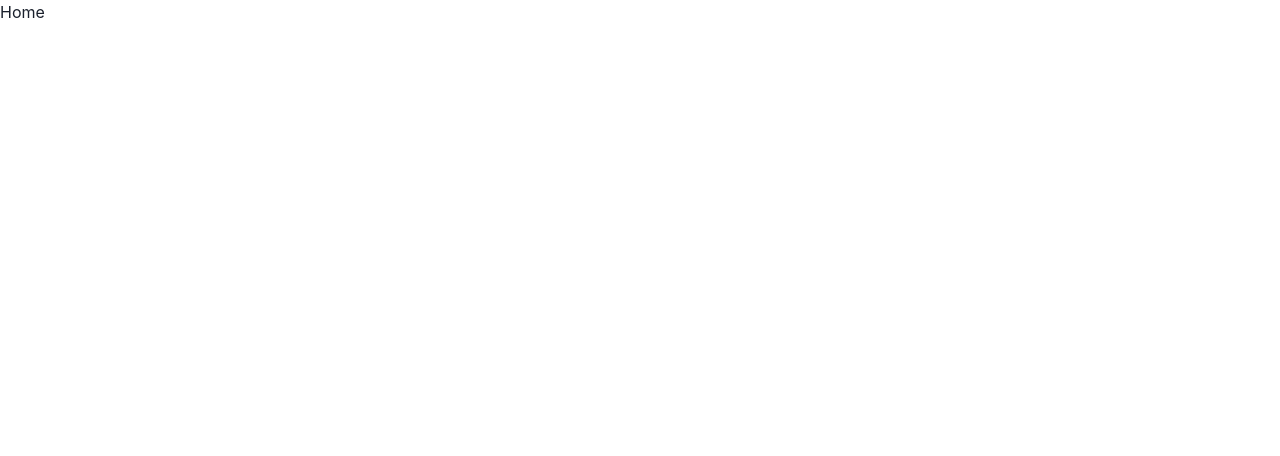
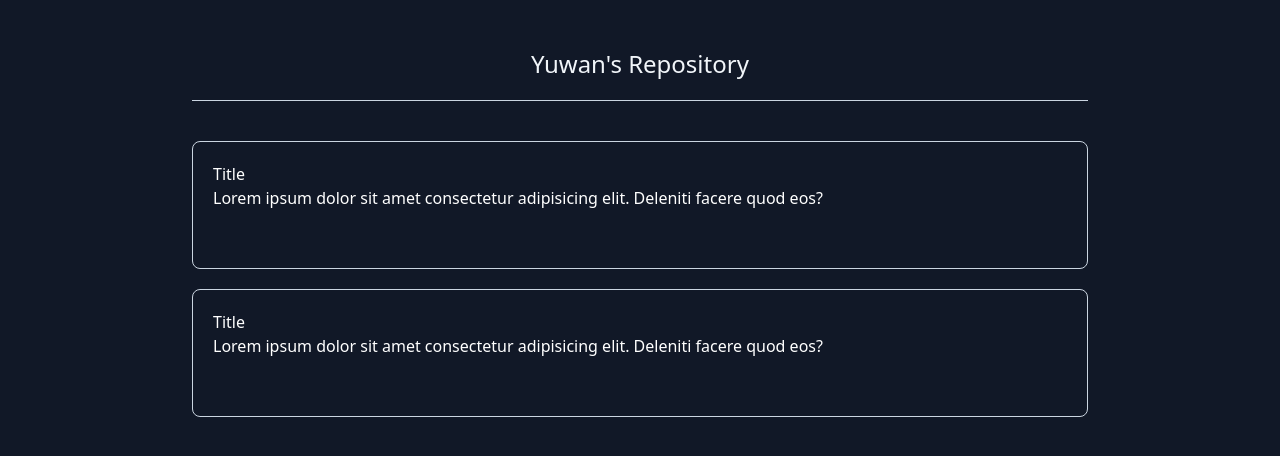
Before and after one commit to yuwansamega/github-dash-web-applications, a Next.js app: page / in a window 1280 px wide. Shown: the top 456 px of the page. Built offline with nearby package versions, Linux system fonts and the light colour scheme.

Commit message:
ui setup

```diff
--- a/pages/_app.js
+++ b/pages/_app.js
@@ -1,13 +1,13 @@
 import '../styles/globals.css';
-import { ChakraProvider, CSSReset } from '@chakra-ui/react';
+
 
 function MyApp({ Component, pageProps }) {
 
   return (
-    <ChakraProvider>
-      <CSSReset />
+
+
       <Component {...pageProps} />
-    </ChakraProvider>
+
     )
 }
 
--- a/pages/index.js
+++ b/pages/index.js
@@ -9,7 +9,27 @@ const Home = () => {
           Repository List
         </title>
       </Head>
-      <div>Home</div>
+
+      <div className='h-screen w-full flex justify-center bg-gray-900' >
+        <div className='flex flex-col w-[70%] items-center'>
+          <div className='text-slate-100 text-2xl font-medium mt-12'>
+            <h1>Yuwan's Repository</h1>
+          </div>
+          <div className='w-full border-b border-slate-300 mt-5'></div>
+          <div className='flex gap-y-5 flex-col items-center w-full mt-10'>
+            <div className='p-5 text-white w-full h-32 border border-slate-300 rounded-lg tex-white'>
+              <h1>Title</h1>
+              <p>Lorem ipsum dolor sit amet consectetur adipisicing elit. Deleniti facere quod eos?</p>
+            </div>
+            <div className='p-5 text-white w-full h-32 border border-slate-300 rounded-lg tex-white'>
+              <h1>Title</h1>
+              <p>Lorem ipsum dolor sit amet consectetur adipisicing elit. Deleniti facere quod eos?</p>
+            </div>
+          </div>
+        </div>
+      </div>
+
+
     </>
   )
 }
--- /dev/null
+++ b/postcss.config.js
@@ -0,0 +1,6 @@
+module.exports = {
+  plugins: {
+    tailwindcss: {},
+    autoprefixer: {},
+  },
+}
--- a/styles/globals.css
+++ b/styles/globals.css
@@ -1,16 +1,3 @@
-html,
-body {
-  padding: 0;
-  margin: 0;
-  font-family: -apple-system, BlinkMacSystemFont, Segoe UI, Roboto, Oxygen,
-    Ubuntu, Cantarell, Fira Sans, Droid Sans, Helvetica Neue, sans-serif;
-}
-
-a {
-  color: inherit;
-  text-decoration: none;
-}
-
-* {
-  box-sizing: border-box;
-}
+@tailwind base;
+@tailwind components;
+@tailwind utilities;
--- /dev/null
+++ b/tailwind.config.js
@@ -0,0 +1,10 @@
+module.exports = {
+  content: [
+    "./pages/**/*.{js,ts,jsx,tsx}",
+    "./components/**/*.{js,ts,jsx,tsx}",
+  ],
+  theme: {
+    extend: {},
+  },
+  plugins: [],
+}
```
Also changed, not shown: package.json (+4 -5 lines), 1 other file (tests, documents, lock files or other folders).
